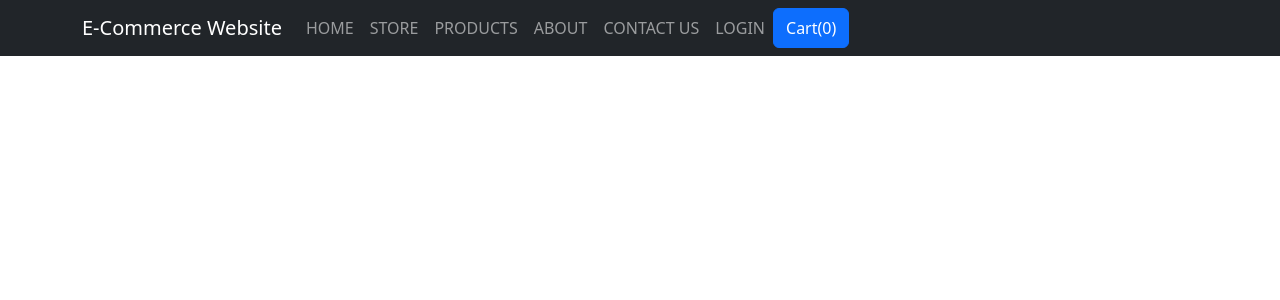
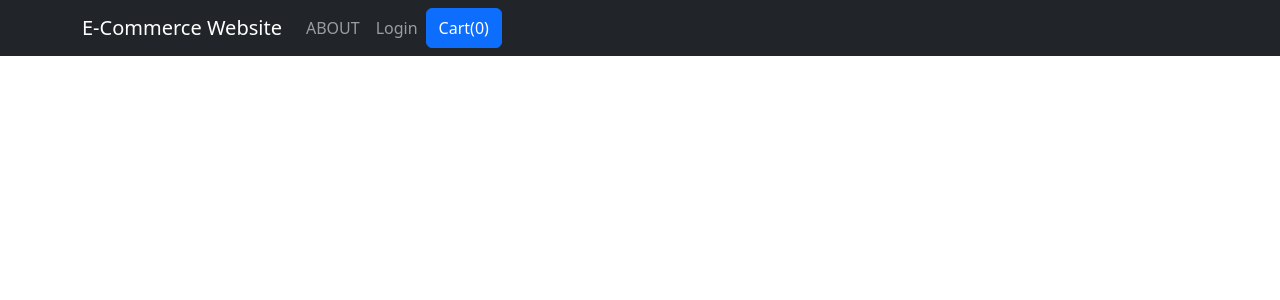
Before and after one commit to aniketdeshmukh548/Ecommerce-Website, a React (Create React App) app: page / in a window 1280 px wide. Shown: the top 300 px of the page. Built offline with nearby package versions, Linux system fonts and the light colour scheme.

Commit message:
Adding Login to Ecommerce

```diff
--- a/src/Components/NavBar/Navbar.js
+++ b/src/Components/NavBar/Navbar.js
@@ -19,24 +19,24 @@ const NavBar=(props)=>{
       <Container>
         <Navbar.Brand href="/mainvaigation">E-Commerce Website</Navbar.Brand>
         <Nav className="me-auto">
-            <NavLink href='/home' className={({isActive})=>
+            {authCtx.isLoggedIn && <NavLink href='/home' className={({isActive})=>
            isActive ? classes.active :undefined
-        }>HOME</NavLink>
-            <NavLink href='/store' className={({isActive})=>
+        }>HOME</NavLink>}
+            {isLoggedIn && <NavLink href='/store' className={({isActive})=>
            isActive ? classes.active :undefined
-        }>STORE</NavLink>
-        <NavLink href='/product' className={({isActive})=>
+        }>STORE</NavLink>}
+        {isLoggedIn && <NavLink href='/product' className={({isActive})=>
            isActive ? classes.active :undefined
-        }>PRODUCTS</NavLink>
+        }>PRODUCTS</NavLink>}
            <NavLink href='/about' className={({isActive})=>
            isActive ? classes.active :undefined
         }>ABOUT</NavLink>
-        <NavLink href='/contact' className={({isActive})=>
+        {isLoggedIn && <NavLink href='/contact' className={({isActive})=>
            isActive ? classes.active :undefined
-        }>CONTACT US</NavLink>
+        }>CONTACT US</NavLink>}
         {!authCtx.isLoggedIn && <NavLink href='/auth' className={({isActive})=>
            isActive ? classes.active :undefined
-        }>LOGIN</NavLink>}
+        }>Login</NavLink>}
         {isLoggedIn && <NavLink href='/profile' className={({isActive})=>
            isActive ? classes.active :undefined
         }>Profile </NavLink>}
```
